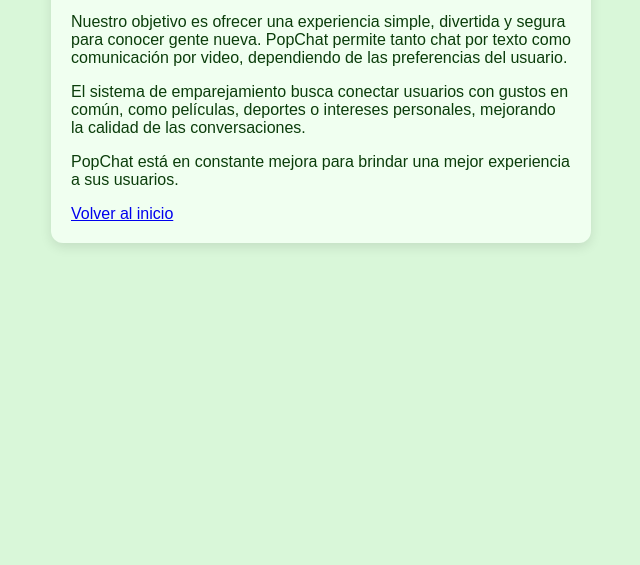
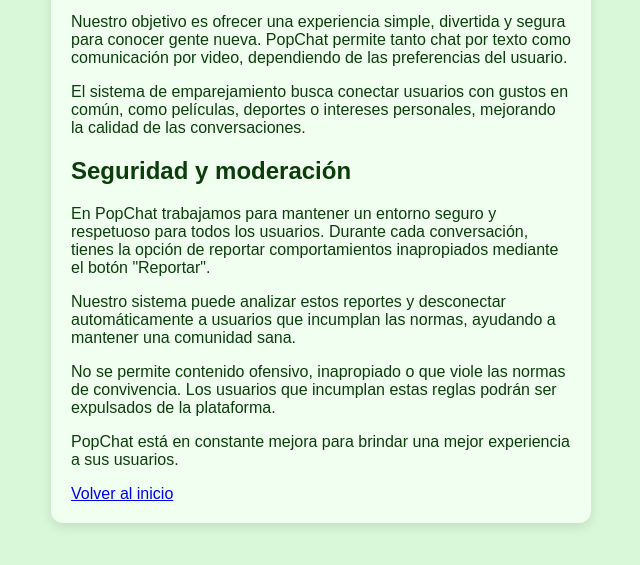
Before and after one commit to SqnJordan/popchat, a website: page public/about.html in a window 1280 px wide. Shown: the part 193-758 px from the top of the page, without its empty margins (319-959 px from the left). Drawn offline with Linux system fonts and the light colour scheme.

Commit message:
Update about.html

```diff
--- a/public/about.html
+++ b/public/about.html
@@ -26,6 +26,20 @@
   mejorando la calidad de las conversaciones.
   </p>
 
+<h2>Seguridad y moderación</h2>
+
+<p>
+En PopChat trabajamos para mantener un entorno seguro y respetuoso para todos los usuarios. Durante cada conversación, tienes la opción de reportar comportamientos inapropiados mediante el botón "Reportar".
+</p>
+
+<p>
+Nuestro sistema puede analizar estos reportes y desconectar automáticamente a usuarios que incumplan las normas, ayudando a mantener una comunidad sana.
+</p>
+
+<p>
+No se permite contenido ofensivo, inapropiado o que viole las normas de convivencia. Los usuarios que incumplan estas reglas podrán ser expulsados de la plataforma.
+</p>
+
   <p>
   PopChat está en constante mejora para brindar una mejor experiencia a sus usuarios.
   </p>
```
